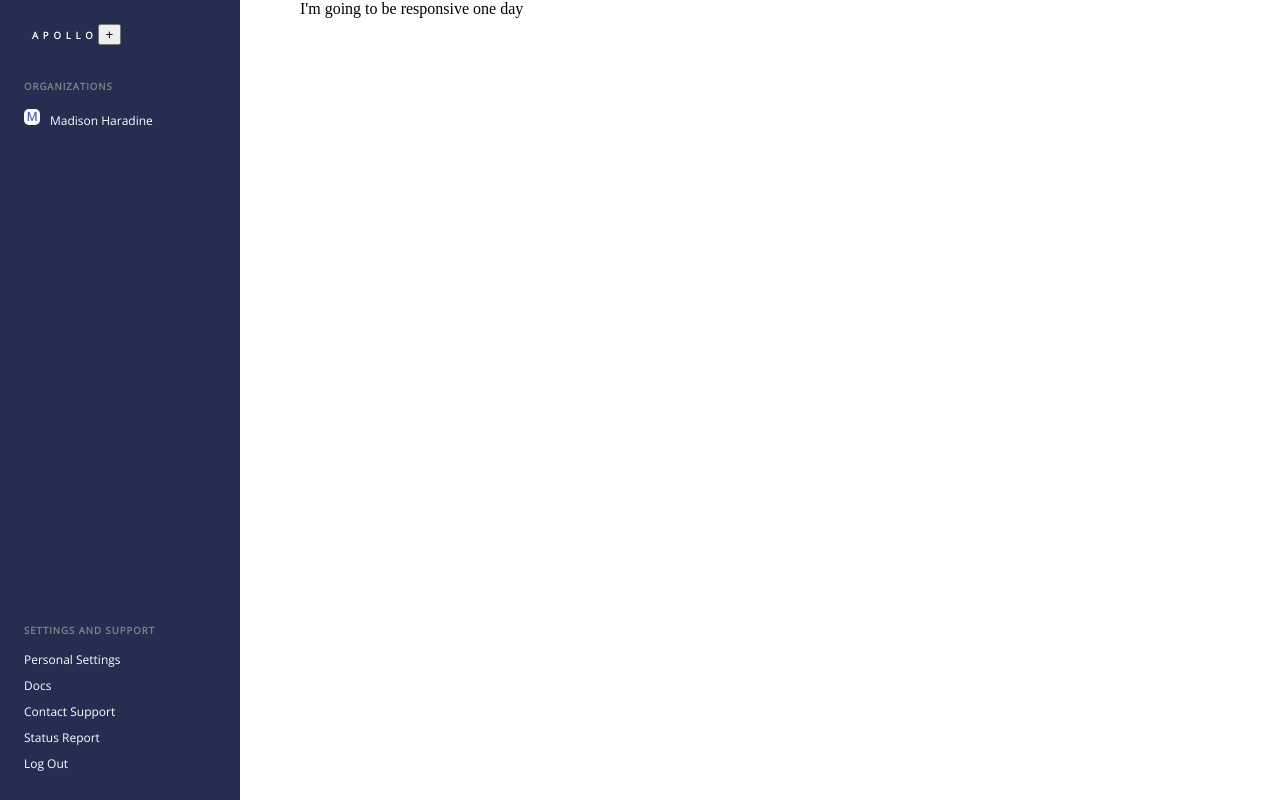
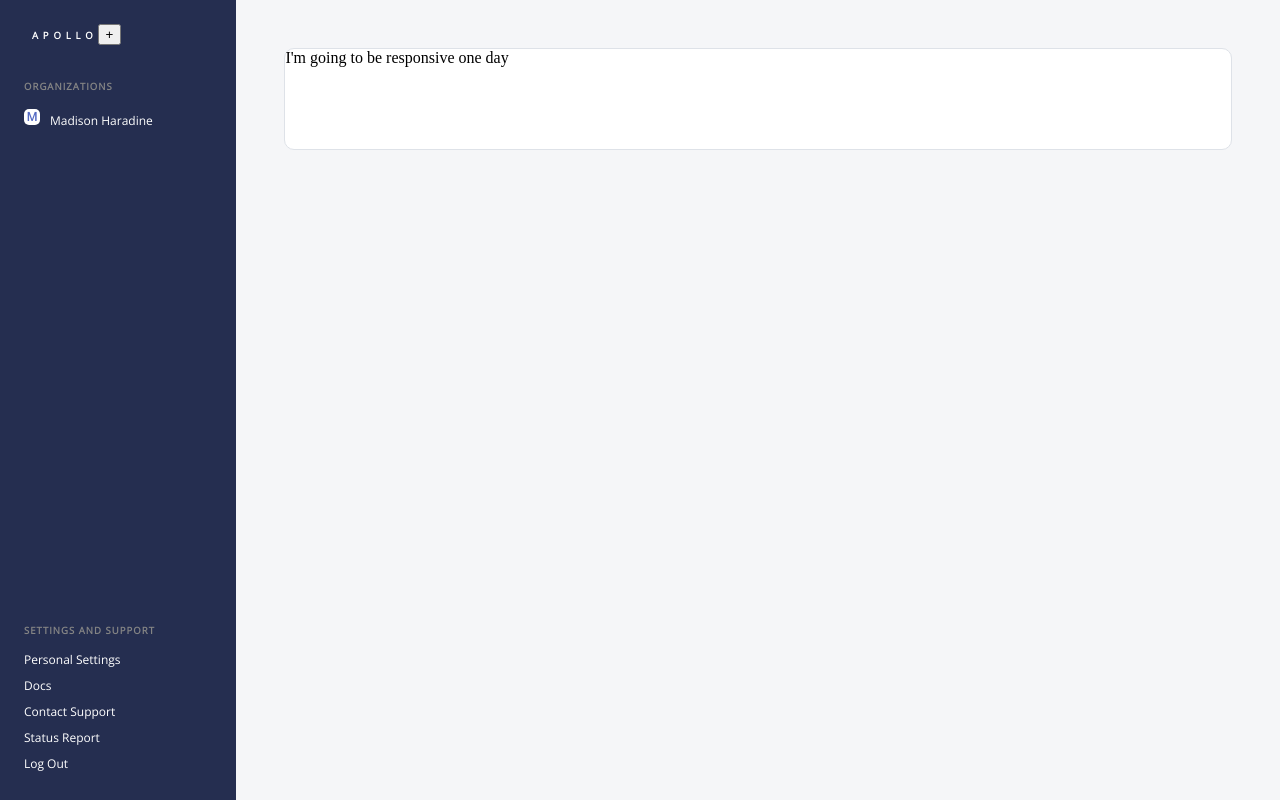
Before and after one commit to madihara/ApolloMockClient, a React (Create React App) app: page / in a window 1280 px wide. Built offline with nearby package versions, Linux system fonts and the light colour scheme.

Commit message:
all I can say is I owe it all to what-color-is-this converters

```diff
--- a/src/App.js
+++ b/src/App.js
@@ -7,10 +7,10 @@ import './App.css'
 
 const App = () => {
   return (
-    <>
+    <main style={{display: 'flex', flexDirection: 'row', background:'#F5F6F8'}}>
       <Menu />
       <UserPage />
-    </>
+    </main>
   )
 }
 
--- a/src/Pages/UserPage.jsx
+++ b/src/Pages/UserPage.jsx
@@ -3,15 +3,11 @@ import styled from 'styled-components'
 
 import ResponsiveDiv from '../components/containers/ResponsiveDiv'
 
-const Container = styled.div`
-  margin-left: 300px;
-`
+
 
 const UserPage= () => {
   return(
-    <Container>
-    <ResponsiveDiv />
-    </Container>
+      <ResponsiveDiv />
   )
 }
 
--- a/src/components/containers/ResponsiveDiv.jsx
+++ b/src/components/containers/ResponsiveDiv.jsx
@@ -1,10 +1,27 @@
 import React from 'react'
+import styled from 'styled-components'
+
+const Responsive = styled.div`
+  height: 100%;
+  width: 75%;
+  min-height: 100px;
+  background: white;
+  color: black;
+  margin: 3rem;
+  border: 1px solid #DEE2E8;
+  border-radius: 10px;
+  display: flex;
+`
 
 const ResponsiveDiv = () => {
   return(
-    <div>
+    <Responsive>
+
       I'm going to be responsive one day
-    </div>
+
+    </Responsive>
+
+
   )
 }
 
--- a/src/components/menu bar/Menu.jsx
+++ b/src/components/menu bar/Menu.jsx
@@ -14,7 +14,6 @@ import { links } from './menuConstants'
 		width:  240px;
 		background-color: #252E50;
 		color: white;
-		position: fixed;
 		left: 0;
 		font-size: 0.9rem;
 		font-family: 'Open Sans', sans-serif;
```
